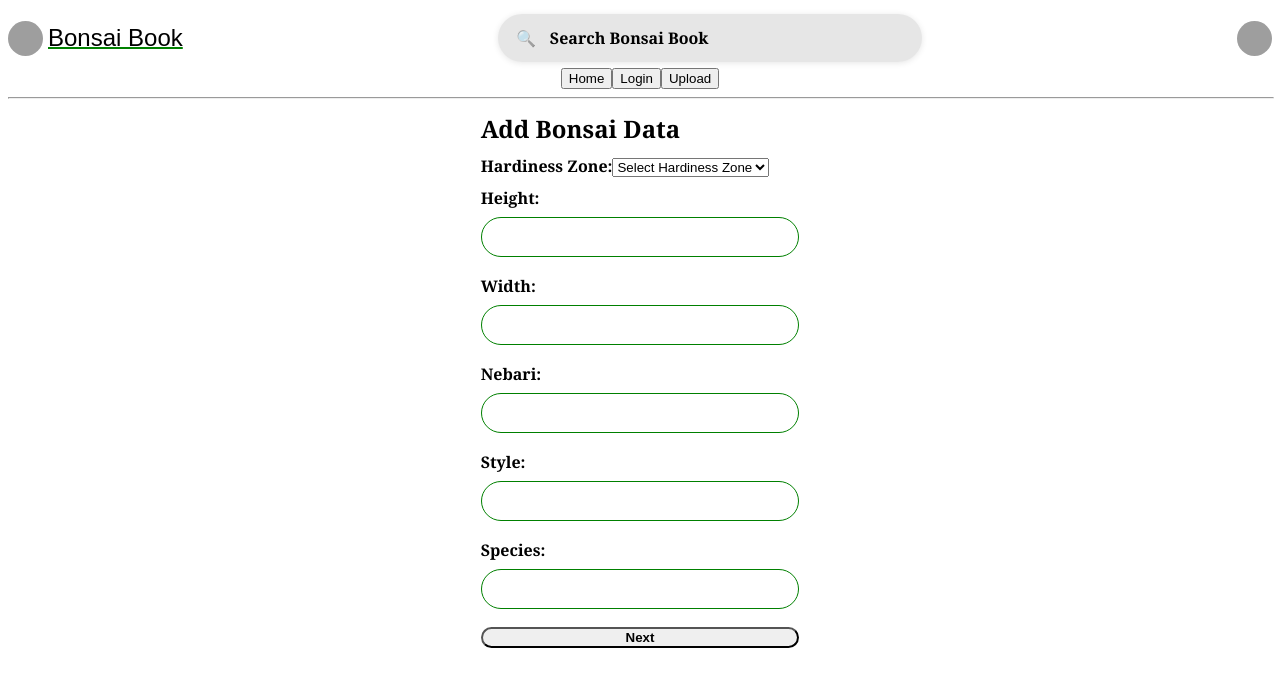
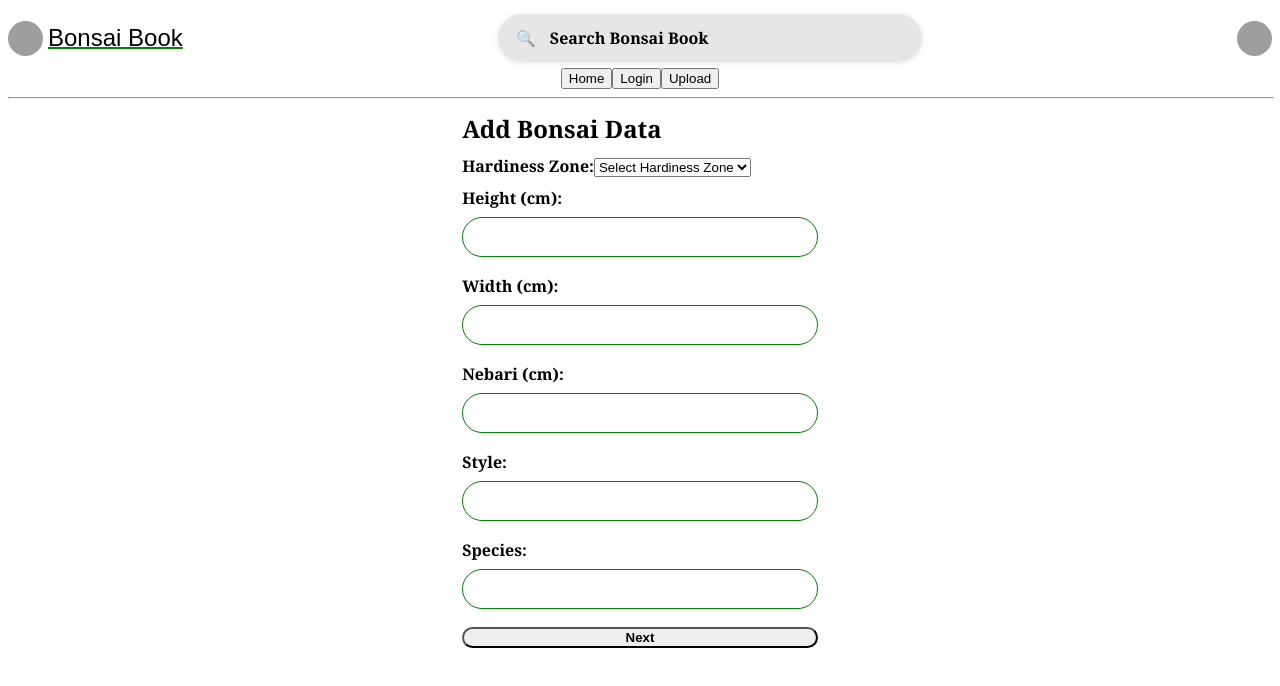
Before and after one commit to bonzai-org/frontend, a React (Vite) app: page /upload in a window 1280 px wide. Both pictures are taken after a click on the button "Upload". Shown: the top 686 px of the page. Built offline with nearby package versions, Linux system fonts and the light colour scheme; grey boxes are pictures that could not be loaded.

Commit message:
Use cm, explicitly Cenimeters? More like sensiblemeters, no inches here folks.

```diff
--- a/src/components/bonsaiDataForm/BonsaiDataForm.tsx
+++ b/src/components/bonsaiDataForm/BonsaiDataForm.tsx
@@ -67,7 +67,7 @@ const BonsaiDataForm: React.FC<BonsaiDataFormProps> = ({
         </select>
       </div>
       <div>
-        <label>Height:</label>
+        <label>Height (cm):</label>
         <input
           type="number"
           value={height}
@@ -77,7 +77,7 @@ const BonsaiDataForm: React.FC<BonsaiDataFormProps> = ({
         />
       </div>
       <div>
-        <label>Width:</label>
+        <label>Width (cm):</label>
         <input
           type="number"
           value={width}
@@ -87,7 +87,7 @@ const BonsaiDataForm: React.FC<BonsaiDataFormProps> = ({
         />
       </div>
       <div>
-        <label>Nebari:</label>
+        <label>Nebari (cm):</label>
         <input
           type="number"
           value={nebari}
```
